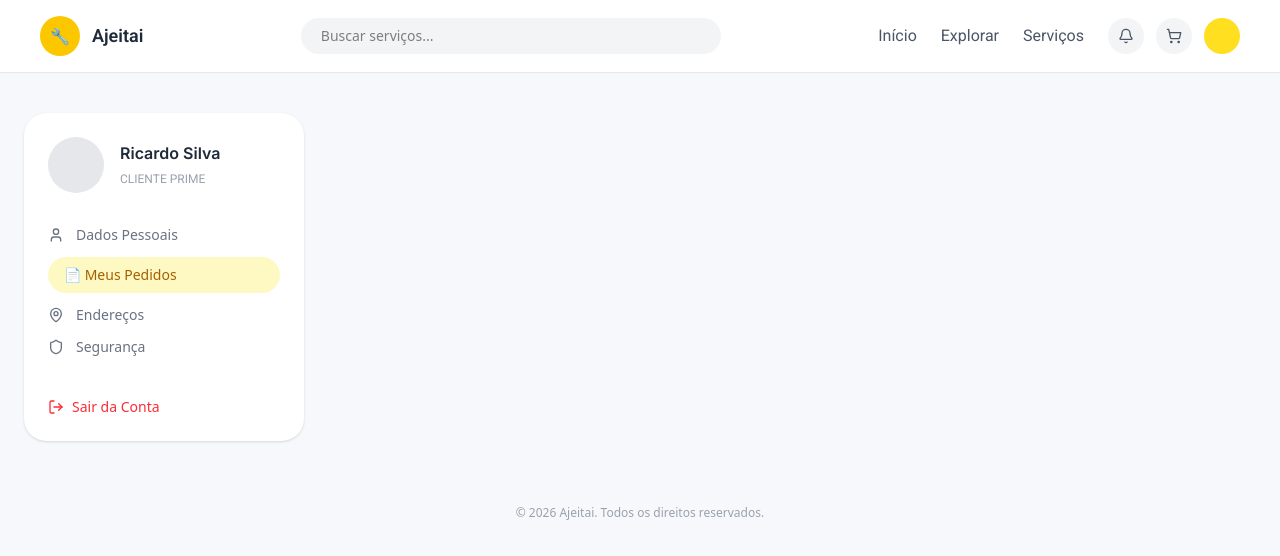
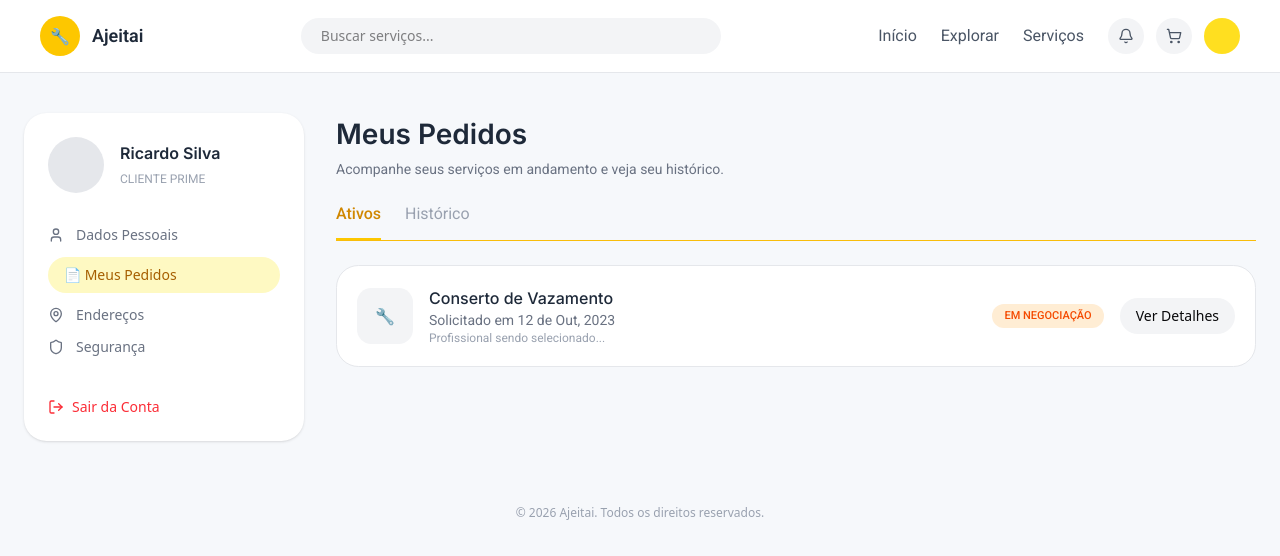
Before and after one commit to gustavuhh1/ajeita-front-end, a Next.js app: page /pedidos in a window 1280 px wide. Shown: the top 556 px of the page. Built offline with nearby package versions, Linux system fonts and the light colour scheme.

Commit message:
Adicionando pedido 01

```diff
--- a/app/pedidos/page.tsx
+++ b/app/pedidos/page.tsx
@@ -91,6 +91,67 @@ export default function PedidosPage() {
         </aside>
 
 
+        <main className="flex-1">
+
+          <h1 className="text-[28px] font-semibold text-gray-800">
+            Meus Pedidos
+          </h1>
+
+          <p className="mt-1 text-sm text-gray-500">
+            Acompanhe seus serviços em andamento e veja seu histórico.
+          </p>
+
+
+          <div className="mt-6 flex gap-6 border-b text-sm">
+            <span className="border-b-2 border-yellow-400 pb-3 font-medium text-yellow-600">
+              Ativos
+            </span>
+            <span className="pb-3 text-gray-400">
+              Histórico
+            </span>
+          </div>
+
+
+          <div className="mt-6 space-y-5">
+
+
+            <div className="flex items-center justify-between rounded-3xl border border-gray-200 bg-white p-5">
+              <div className="flex items-center gap-4">
+                <div className="flex h-14 w-14 items-center justify-center rounded-xl bg-gray-100">
+                  🔧
+                </div>
+
+                <div>
+                  <h3 className="font-medium text-gray-800">
+                    Conserto de Vazamento
+                  </h3>
+                  <p className="text-sm text-gray-500">
+                    Solicitado em 12 de Out, 2023
+                  </p>
+                  <p className="text-xs text-gray-400">
+                    Profissional sendo selecionado...
+                  </p>
+                </div>
+              </div>
+
+              <div className="flex items-center gap-4">
+                <span className="rounded-full bg-orange-100 px-3 py-1 text-[11px] font-medium text-orange-600">
+                  EM NEGOCIAÇÃO
+                </span>
+
+                <button className="rounded-full bg-gray-100 px-4 py-2 text-sm">
+                  Ver Detalhes
+                </button>
+              </div>
+            </div>
+
+
+
+
+
+
+          </div>
+        </main>
       </div>
 
 
```
